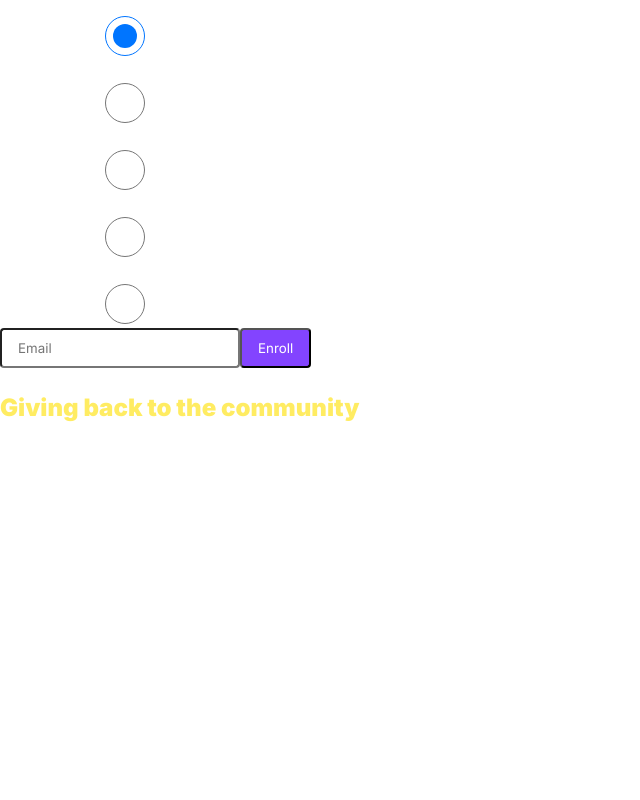
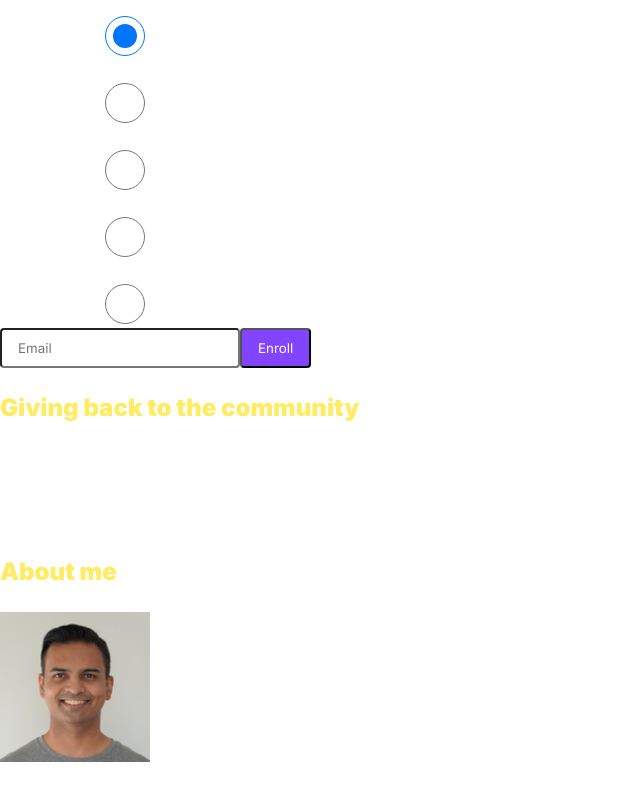
Before and after one commit to souvikbasu/prodready.dev, a Next.js app: page / in a window 1280 px wide. Shown: the part 1051-1851 px from the top of the page, without its empty margins (0-640 px from the left). Before the commit the page ends 1621 px from the top, so only its background shows below. Built offline with nearby package versions, Linux system fonts and the light colour scheme; a web font is replaced by a local one; what @tailwindcss/typography would draw is missing.

Commit message:
feat(about me): add about me section

```diff
--- /dev/null
+++ b/components/ProfileSection.tsx
@@ -0,0 +1,35 @@
+/* eslint-disable @next/next/link-passhref */
+/* eslint-disable react/no-unescaped-entities */
+import React from "react";
+import Image from "next/image";
+import profilePic from "../public/images/me.png";
+
+function ProfileSection(): JSX.Element {
+  return (
+    <div className="max-w-lg md:max-w-2xl">
+      <h3 className="mt-16">About me</h3>
+      <div className="flex">
+        <div className="block w-48 h-48 pt-8">
+          <Image
+            src={profilePic}
+            alt="Picture of Souvik Basu"
+            width={150}
+            height={150}
+            className="rounded-full border-2 border-yellow"
+          />
+        </div>
+        <p className="w-full ml-8">
+          Hi, I am Souvik Basu. I work as a Senior Software Engineer with
+          Microsoft (Vancouver) and contribute to many projects on the sides in
+          my free time. I am a JavaScript enthusiast and passionate about
+          Frontend technologies. I live in Vancouver in Canada and an active
+          member of various dev groups here. On the side, I also run Frontend
+          Social, a community-sourced platform for Frontend developers and
+          designers to track the latest trends in Frontend.
+        </p>
+      </div>
+    </div>
+  );
+}
+
+export default ProfileSection;
--- a/pages/index.tsx
+++ b/pages/index.tsx
@@ -1,5 +1,6 @@
 import type { NextPage } from "next";
 import Head from "next/head";
+import ProfileSection from "../components/ProfileSection";
 import RegisterEmail from "../components/RegisterEmail";
 
 const Home: NextPage = () => {
@@ -110,6 +111,7 @@ const Home: NextPage = () => {
                 count. Just let me know the details in mail.
               </p>
             </div>
+            <ProfileSection />
           </div>
         </main>
 
```
Also changed, not shown: public/images/me.png (added).
